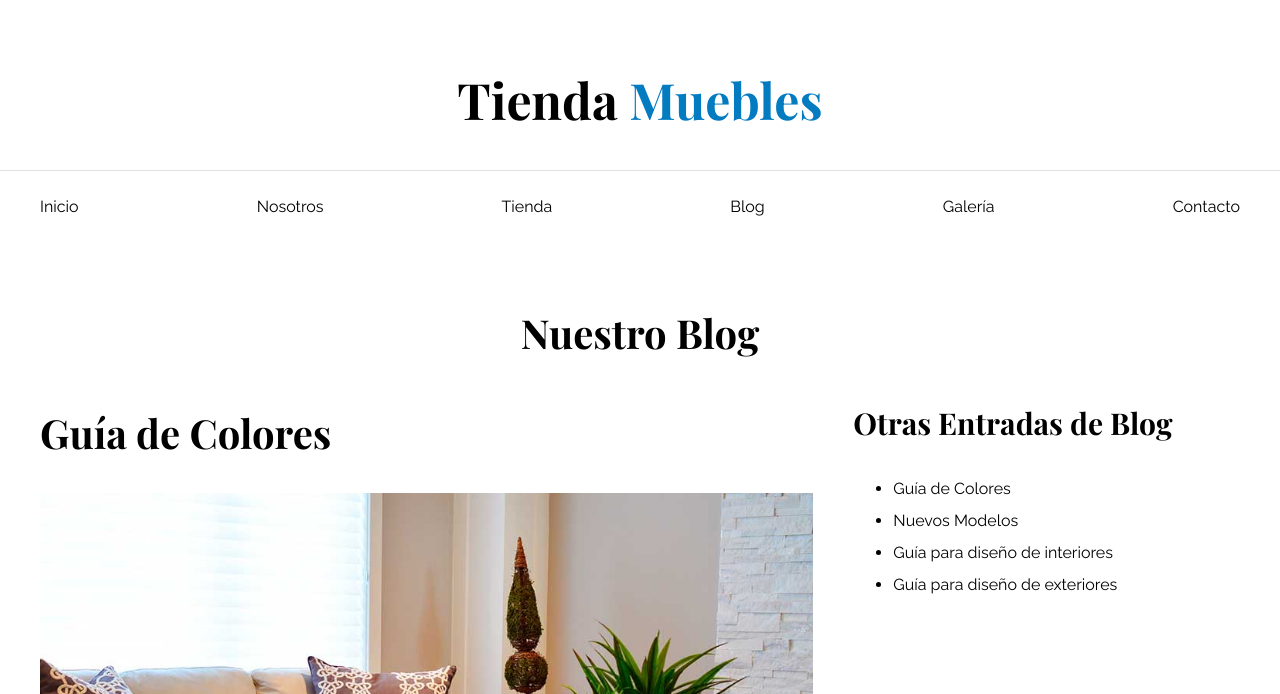
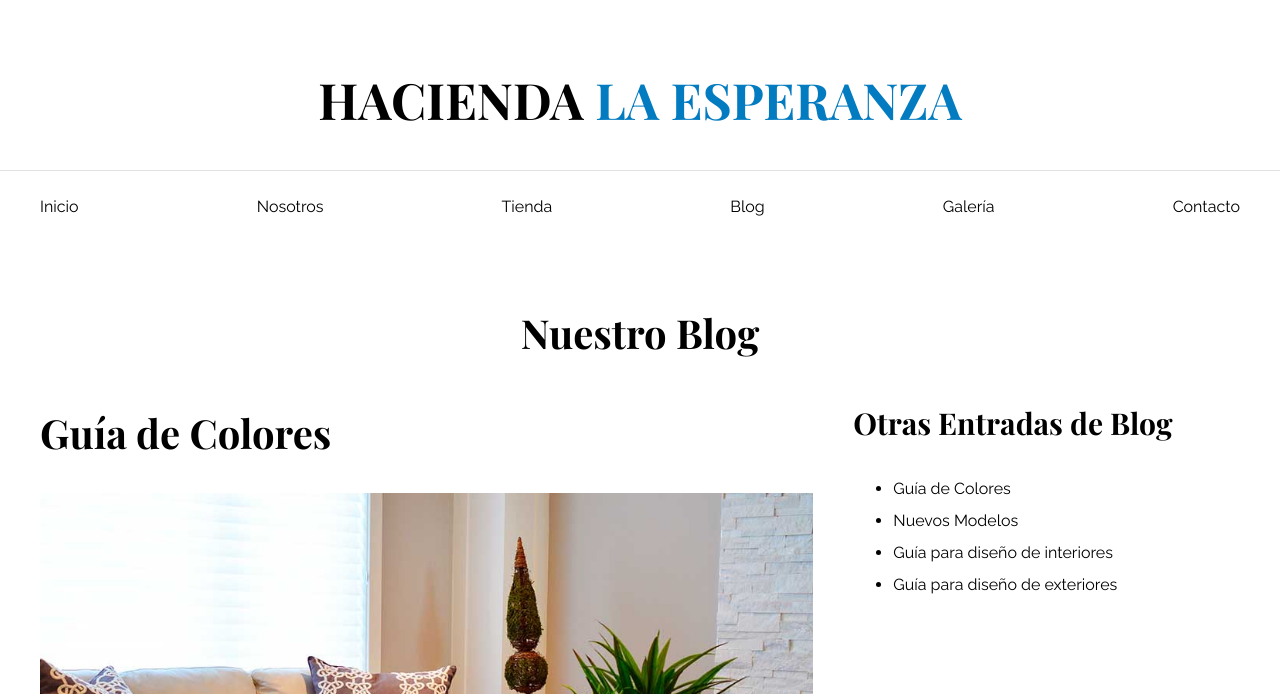
Before and after one commit to EnuarRosales/sitioWebFinca, a plain HTML site: page blog.html in a window 1280 px wide. Shown: the top 694 px of the page. Drawn offline with nearby package versions, Linux system fonts and the light colour scheme.

Commit message:
Cambio del titulo en las vistas 03/04/2024

```diff
--- a/blog.html
+++ b/blog.html
@@ -4,7 +4,7 @@
     <meta charset="UTF-8">
     <meta http-equiv="X-UA-Compatible" content="IE=edge">
     <meta name="viewport" content="width=device-width, initial-scale=1.0">
-    <title>Ecommerce - Blog</title>
+    <title>Hacienda La Esperanza</title>
     <link rel="stylesheet" href="css/normalize.css">
     <link rel="preconnect" href="https://fonts.googleapis.com">
 <link rel="preconnect" href="https://fonts.gstatic.com" crossorigin>
@@ -13,7 +13,7 @@
 </head>
 <body>
     <header>
-        <h1 class="nombre-sitio">Tienda <span> Muebles </span></h1>
+        <h1 class="nombre-sitio"> HACIENDA <span> LA ESPERANZA </span></h1>
     </header>
 
     <div class="contenedor-navegacion">
```
Also changed, not shown: contacto.html (+2 -2 lines), galeria.html (+2 -2 lines), index.html (+2 -2 lines), nosotros.html (+2 -2 lines), tienda.html (+2 -2 lines).
